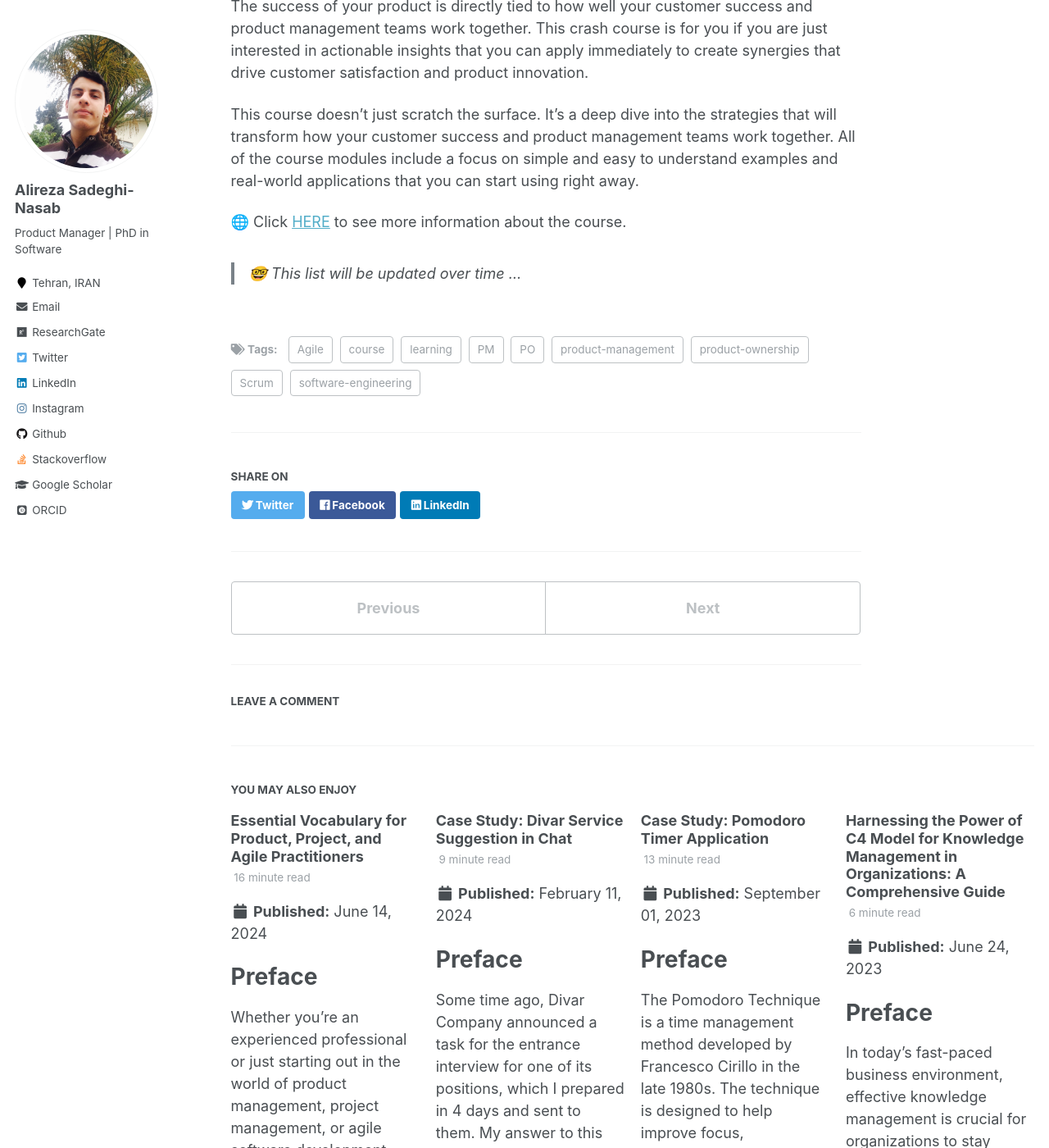
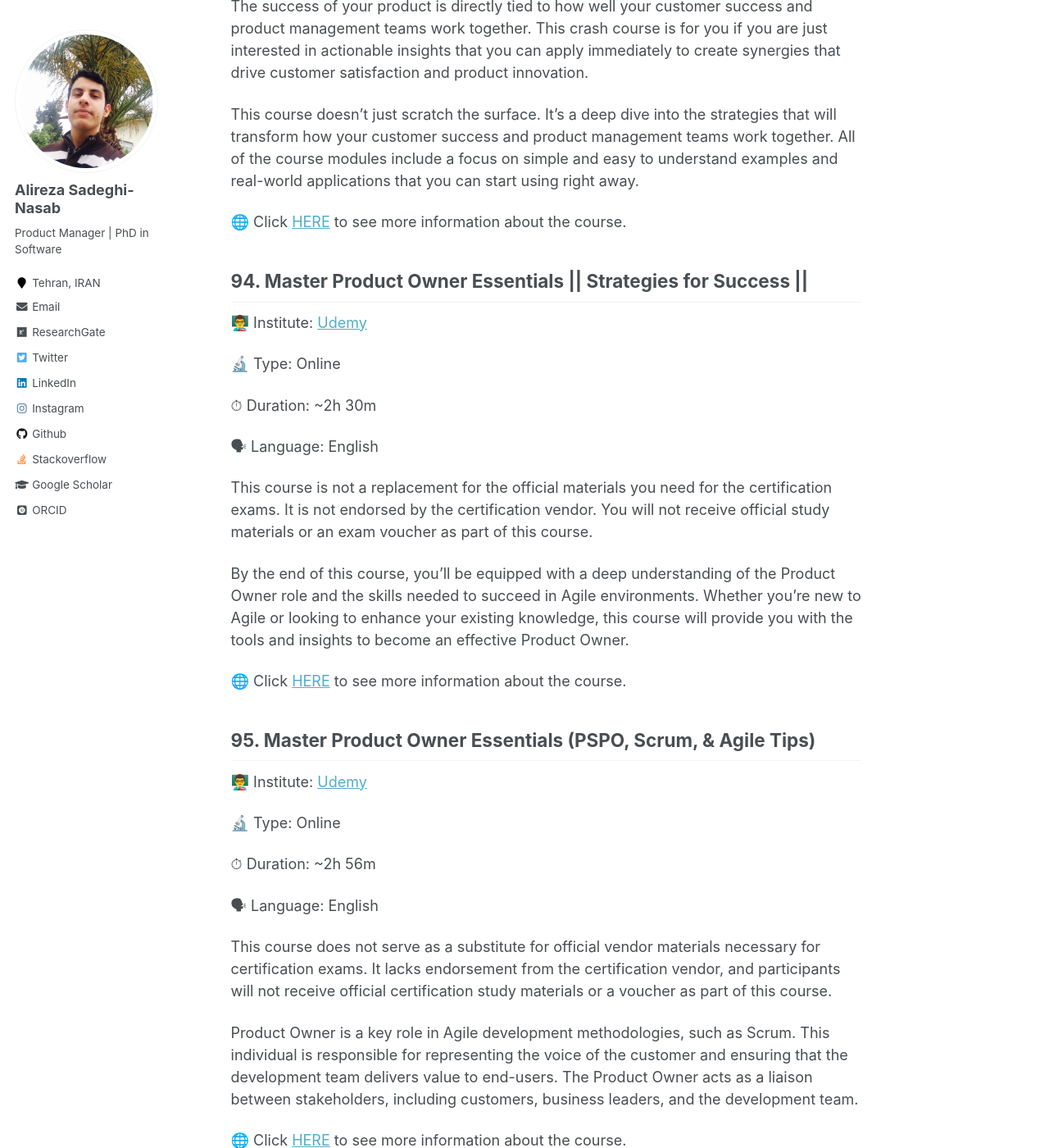
Before and after one commit to AlirezaSN/AlirezaSN.github.io, a Jekyll site: the page built from _posts/2023-03-25-blog-post-14.md, in a window 1280 px wide and 1400 px high, scrolled down 62904 px. Shown: the whole window at 82% size. Built offline with Jekyll 4.4.1, drawn with Linux system fonts in a browser that asks for light colours; some web fonts are replaced; comment, search, counter and statistics services are not loaded; some of the changed text lies outside the part shown.

Commit message:
add courses

```diff
--- a/_posts/2023-03-25-blog-post-14.md
+++ b/_posts/2023-03-25-blog-post-14.md
@@ -1706,4 +1706,36 @@ This course doesn’t just scratch the surface. It’s a deep dive into the stra
 
 🌐 Click [HERE](https://www.udemy.com/course/customer-success-and-product-management-collaboration-training-course/) to see more information about the course.
 
+## 94. Master Product Owner Essentials || Strategies for Success ||
+
+👨‍🏫 Institute: [Udemy]((https://www.udemy.com))
+
+🔬 Type: Online
+
+⏱ Duration: ~2h 30m
+
+🗣 Language: English
+
+This course is not a replacement for the official materials you need for the certification exams. It is not endorsed by the certification vendor. You will not receive official study materials or an exam voucher as part of this course.
+
+By the end of this course, you'll be equipped with a deep understanding of the Product Owner role and the skills needed to succeed in Agile environments. Whether you're new to Agile or looking to enhance your existing knowledge, this course will provide you with the tools and insights to become an effective Product Owner.
+
+🌐 Click [HERE](https://www.udemy.com/course/master-product-owner-essentials-strategies-for-success/) to see more information about the course.
+
+## 95. Master Product Owner Essentials (PSPO, Scrum, & Agile Tips)
+
+👨‍🏫 Institute: [Udemy]((https://www.udemy.com))
+
+🔬 Type: Online
+
+⏱ Duration: ~2h 56m
+
+🗣 Language: English
+
+This course does not serve as a substitute for official vendor materials necessary for certification exams. It lacks endorsement from the certification vendor, and participants will not receive official certification study materials or a voucher as part of this course.
+
+Product Owner is a key role in Agile development methodologies, such as Scrum. This individual is responsible for representing the voice of the customer and ensuring that the development team delivers value to end-users. The Product Owner acts as a liaison between stakeholders, including customers, business leaders, and the development team.
+
+🌐 Click [HERE](https://epin.az/product/product-owner-essential-training-pspo-scrum-agile-g) to see more information about the course.
+
 > 🤓 This list will be updated over time ...
```
